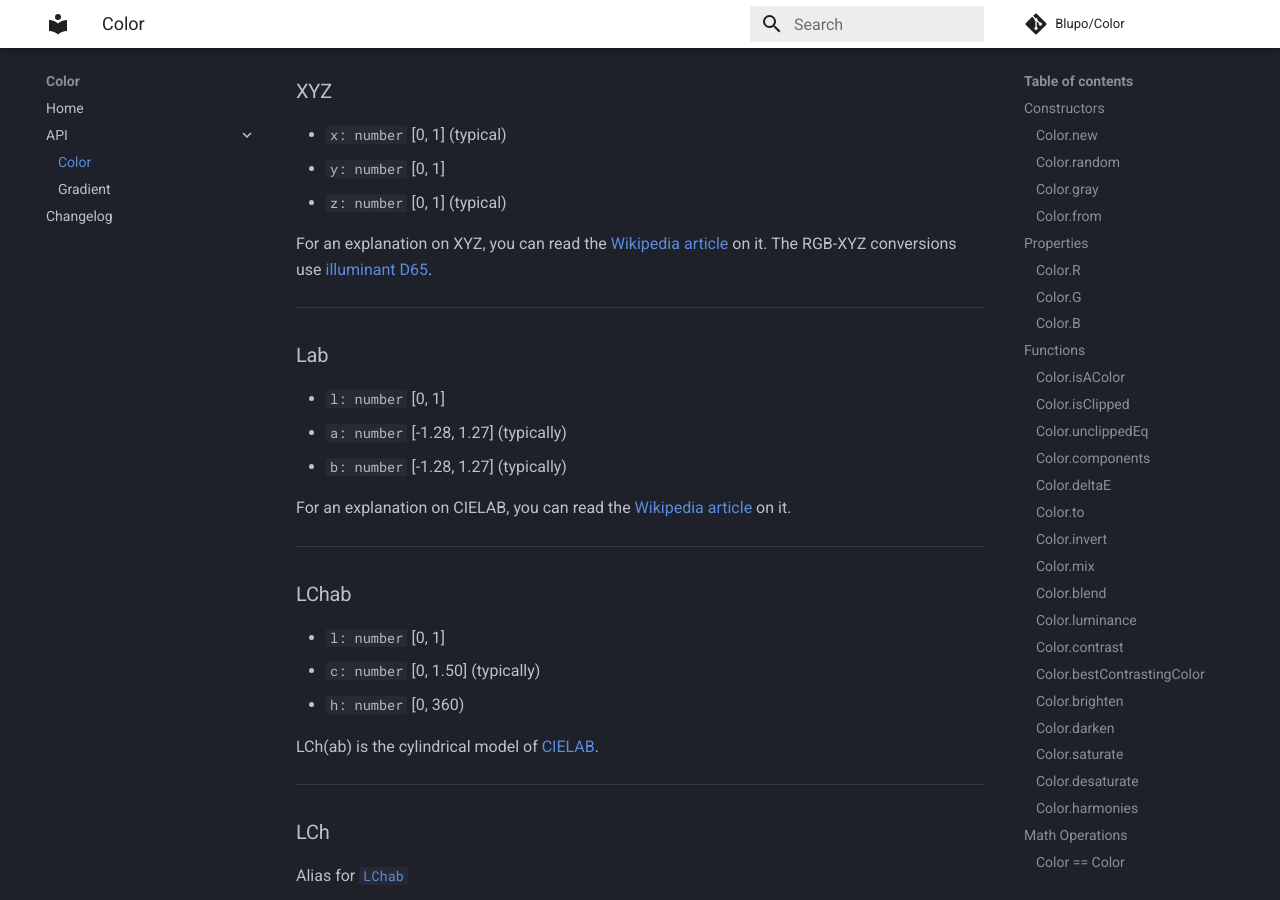
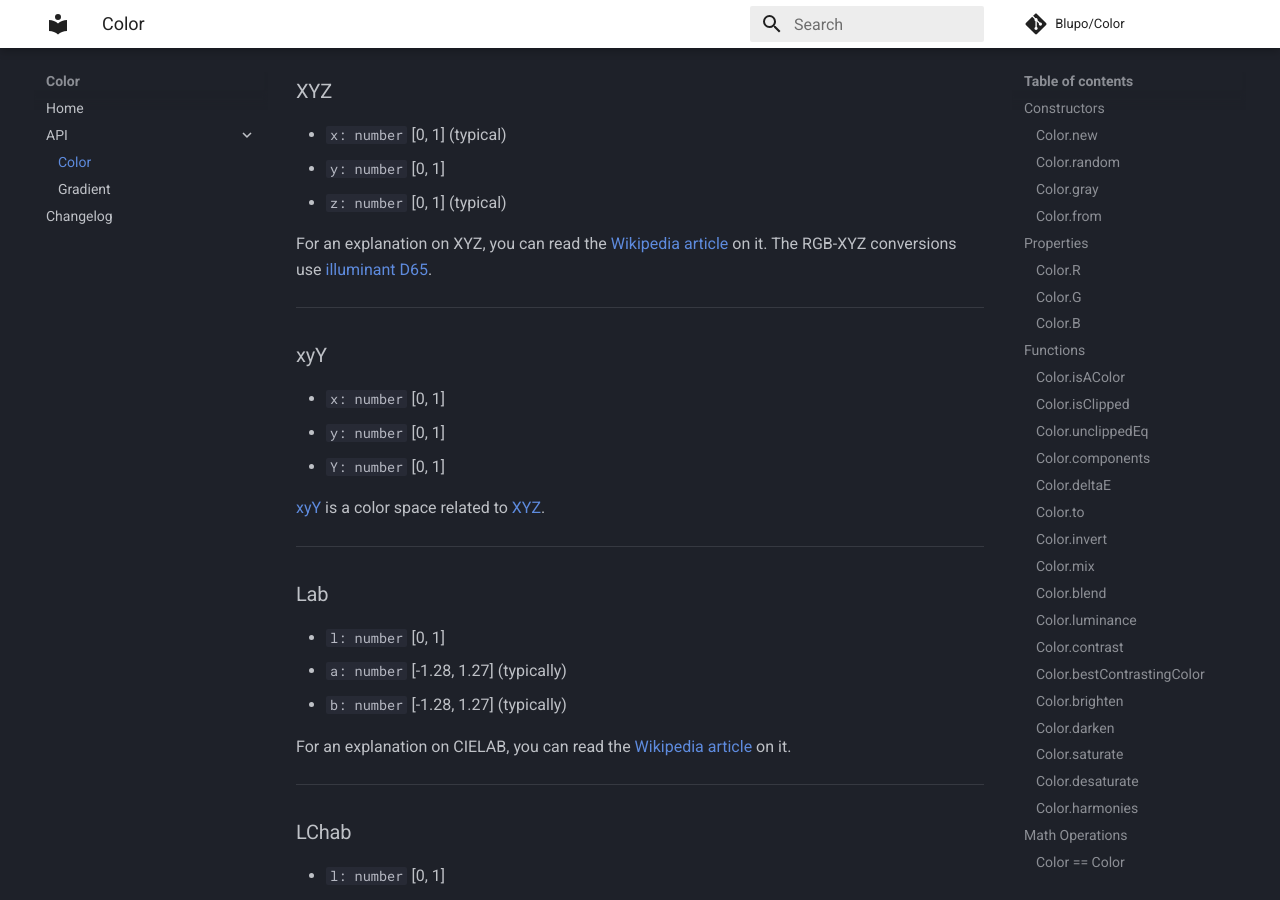
Before and after one commit to Blupo/Color, an MkDocs documentation site: the page built from docs/api/color.md, in a window 1280 px wide and 900 px high, scrolled down 8539 px. Built offline with MkDocs 1.6.1 and Material for MkDocs 9.7.7, drawn with Linux system fonts in a browser that asks for light colours; comment, search, counter and statistics services are not loaded; some of the changed text lies outside the part shown.

Commit message:
Add xyY color type

```diff
--- a/docs/api/color.md
+++ b/docs/api/color.md
@@ -47,7 +47,7 @@ Color.from(colorType: string, ...: any): Color
 Creates a Color from various color types. See the [Color Types](#color-types) section for the list of available conversions and what arguments they require.
 
 !!! info
-    You can also use an alternative constructor using `Color.from[ColorType]`, e.g. `Color.fromColor3(...)` instead of `Color.from("Color3", ...)`.
+    You can also use an alternative constructor using `Color.from[ColorType]` (e.g. `Color.fromColor3(...)` instead of `Color.from("Color3", ...)`), **except** for the [`xyY`](#xyy) color type.
 
 ---
 
@@ -399,6 +399,16 @@ For an explanation on XYZ, you can read the [Wikipedia article](https://en.wikip
 
 ---
 
+### xyY
+
+- `x: number` [0, 1]
+- `y: number` [0, 1]
+- `Y: number` [0, 1]
+
+[xyY](https://en.wikipedia.org/wiki/CIE_1931_color_space#CIE_xy_chromaticity_diagram_and_the_CIE_xyY_color_space) is a color space related to [XYZ](https://en.wikipedia.org/wiki/CIE_1931_color_space).
+
+---
+
 ### Lab
 
 - `l: number` [0, 1]
```
Also changed, not shown: docs/changelog.md (+2 -1 lines), 3 other files.
